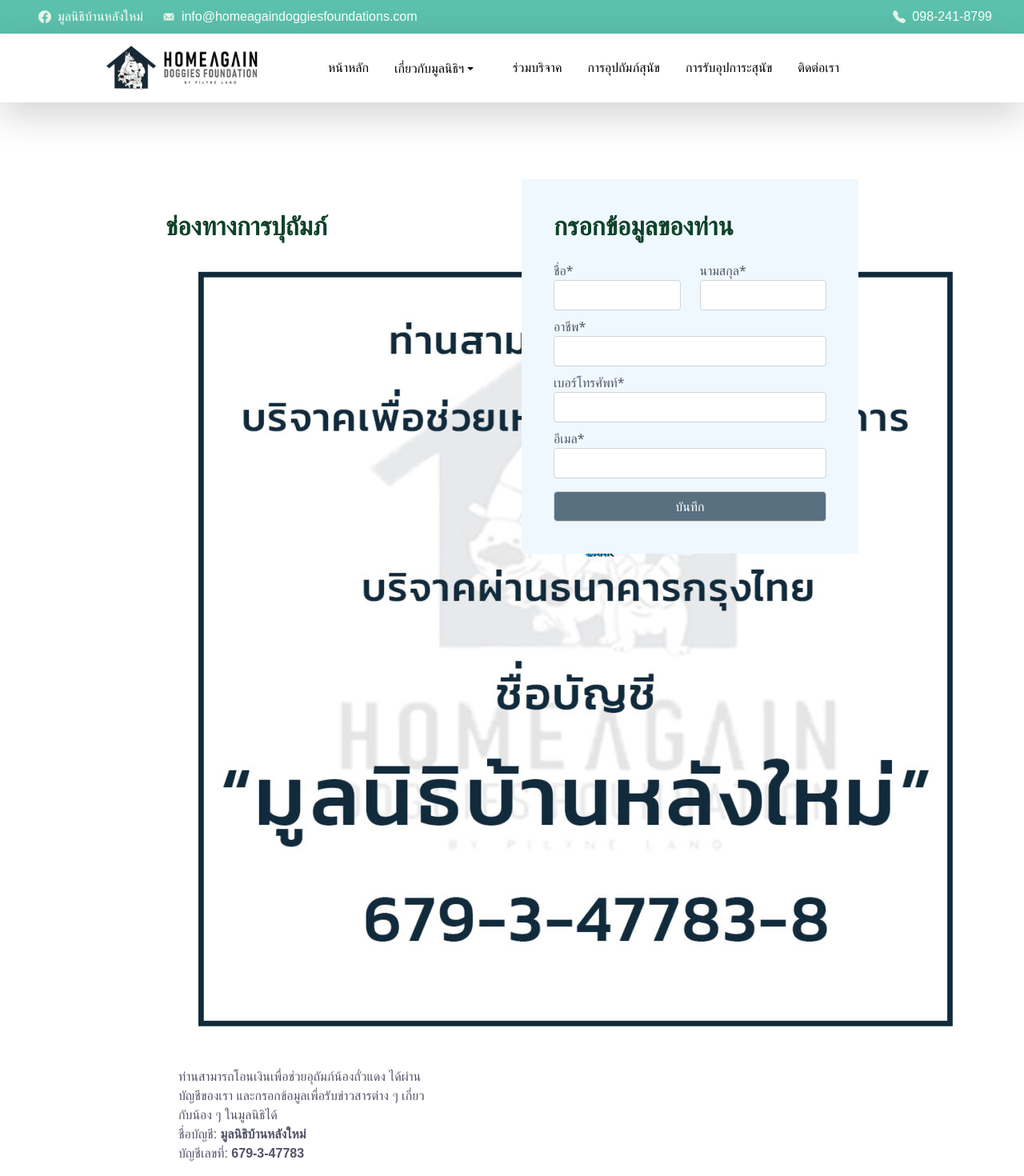
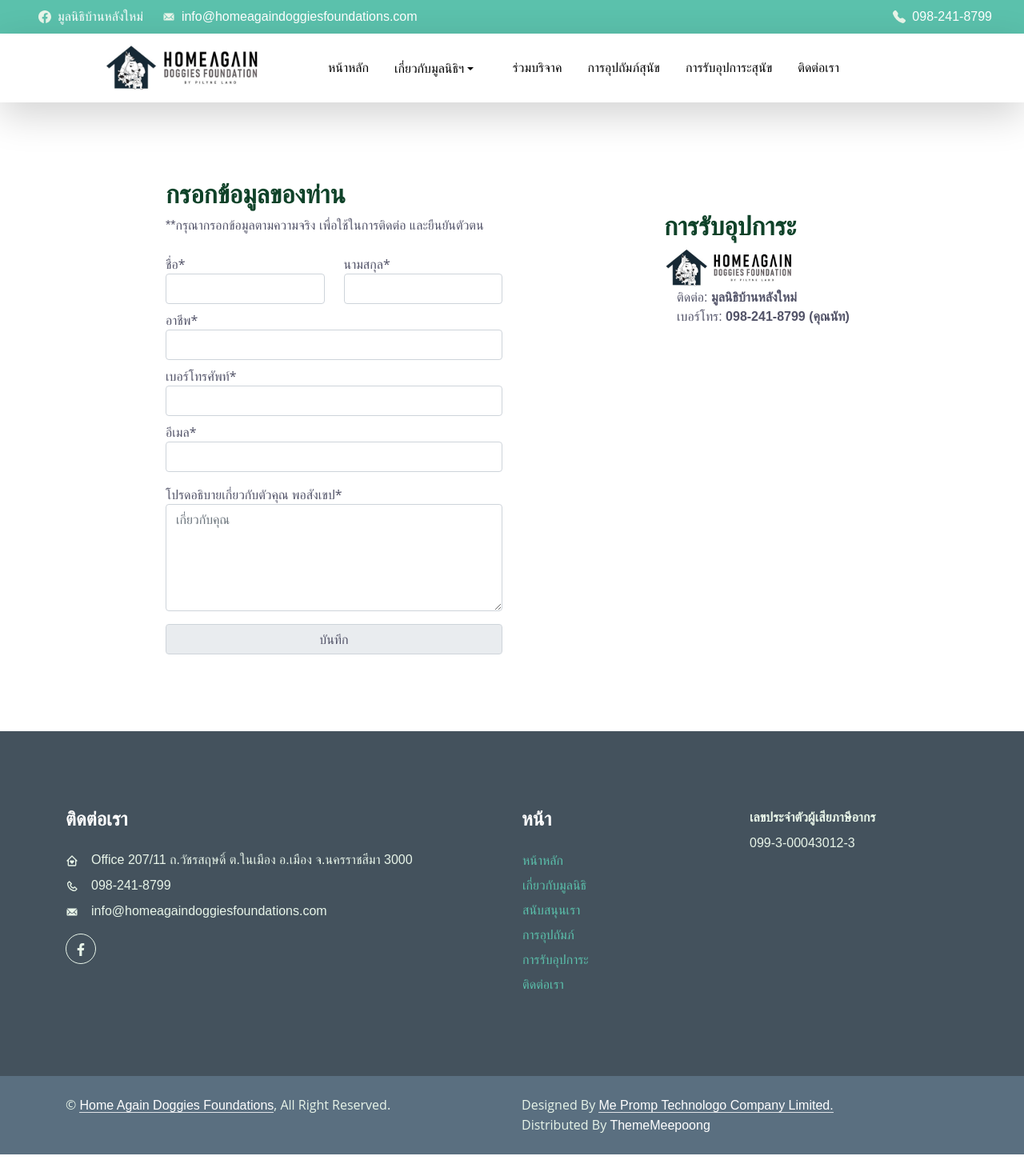
Before and after one commit to MEE-POONG/Homeagain, a Next.js app: page /adoption/formRequest/1 in a window 1280 px wide. Shown: the top 1470 px of the page at 80% size. After the commit the page ends 1443 px from the top, so only its background shows below. Built offline with nearby package versions, Linux system fonts and the light colour scheme; a web font is replaced by a local one.

Commit message:
request-adoptions

```diff
--- a/src/pages/adoption/[id].tsx
+++ b/src/pages/adoption/[id].tsx
@@ -17,11 +17,14 @@ export default function DogDetail() {
                 <div className="text-center mt-5" data-wow-delay="0.3s">
                     <p className="mb-4">{dogItem?.story}</p>
                 </div>
-            </div>
+
+                <p className="p-3">**เมื่อท่านทำการรับอุปการะน้อง{dogItem?.dogName}ไปแล้ว ทางเราหวังเป็นอย่างยิ่งว่าท่านจะมอบความรับ และความเอาใจใส่ต่อน้อง และทางเราจะขอติดตามสอบถามข่าวสารของน้องเป็นระยะ</p>
 
             <div className="text-center">
                 <a href={"formRequest/" + dogItem?.id } > <Button> ต้องการอุปการะ </Button></a>
             </div>
+            </div>
+
         </LayOut>
     )
 
--- a/src/pages/adoption/formRequest/[id].tsx
+++ b/src/pages/adoption/formRequest/[id].tsx
@@ -10,25 +10,10 @@ export default function FormSpon() {
         <LayOut>
             <section className="form-request container p-5">
                 <div className="row mt-5">
-                    <div className="col-lg-4 col-12 ms-auto mb-5 mb-lg-0">
-                        <div className="contact-info-wrap">
-                            <h2>ช่องทางการปุถัมภ์</h2>
-
-                            <div className="">
-                                <img src="/images/brunch.jpg" className="img-bunch" alt="" />
-
-                                <div className="ms-3">
-                                    <p className="mb-0">ท่านสามารถโอนเงินเพื่อช่วยอุถัมภ์น้อง{dogItem?.dogName} ได้ผ่านบัญชีของเรา และกรอกข้อมูลเพื่อรับข่าวสารต่าง ๆ เกี่ยวกับน้อง ๆ ในมูลนิธิได้</p>
-                                    <p className="mb-0">ชื่อบัญชี: <strong>มูลนิธิบ้านหลังใหม่</strong></p>
-                                    <p className="mb-0">บัญชีเลขที่: <strong>679-3-47783</strong></p>
-                                </div>
-                            </div>
-                        </div>
-                    </div>
-
-                    <div className="col-lg-5 col-12 mx-auto">
-                        <form className="custom-form contact-form" action="#" method="post" role="form">
+                <div className="col-lg-5 col-12 mx-auto">
+                        <form className="custom-form" action="#" method="post" role="form">
                             <h2>กรอกข้อมูลของท่าน</h2>
+                            <p>**กรุณากรอกข้อมูลตามความจริง เพื่อใช้ในการติดต่อ และยืนยันตัวตน</p>
                             <div className="row mt-4">
                                 <div className="col-lg-6 col-md-6 col-12">
                                     <label htmlFor="first-name">ชื่อ*</label>
@@ -58,9 +43,34 @@ export default function FormSpon() {
                                 <input type="email" name="email" id="email" pattern="[^ @]*@[^ @]*" className="form-control"
                                     placeholder="" required />
                             </div>
+
+                            <label className="mt-3" htmlFor="email">โปรดอธิบายเกี่ยวกับตัวคุณ พอสังเขป*</label>
+                            <textarea name="message" rows={5} className="form-control " id="message"
+                                        placeholder="เกี่ยวกับคุณ"></textarea>
+
                             <button type="submit" className="button form-control mt-3">บันทึก</button>
                         </form>
                     </div>
+
+
+                    <div className="col-lg-4 col-12 ms-auto mb-5 mb-lg-0">
+                        <div className="contact-info-wrap">
+                            <h2>การรับอุปการะ</h2>
+
+                            <div className="">
+                                {/* <img src="/images/brunch.jpg" className="img-bunch" alt="" /> */}
+                                <img src="/images/banner.jpg" className="w-50" alt="" />
+                                <div className="ms-3">
+                                    <p className="mb-0"></p>
+                                    <p className="mb-0">ติดต่อ: <strong>มูลนิธิบ้านหลังใหม่</strong></p>
+                                    <p className="mb-0">เบอร์โทร: <strong>098-241-8799 (คุณนัท)</strong></p>
+                                </div>
+
+                            </div>
+                        </div>
+                    </div>
+
+
 
                 </div>
             </section>
```
Also changed, not shown: src/pages/adoption/form-adoptionRequest.tsx (deleted, +0 -70 lines), public/images/about.jpg (deleted).
